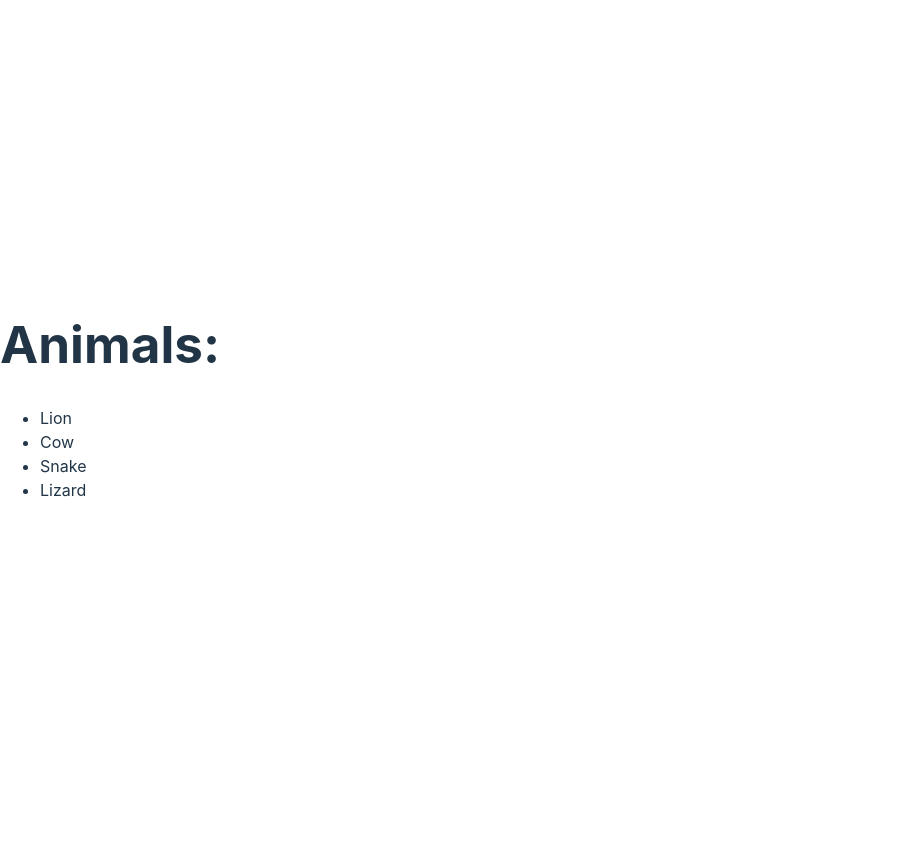
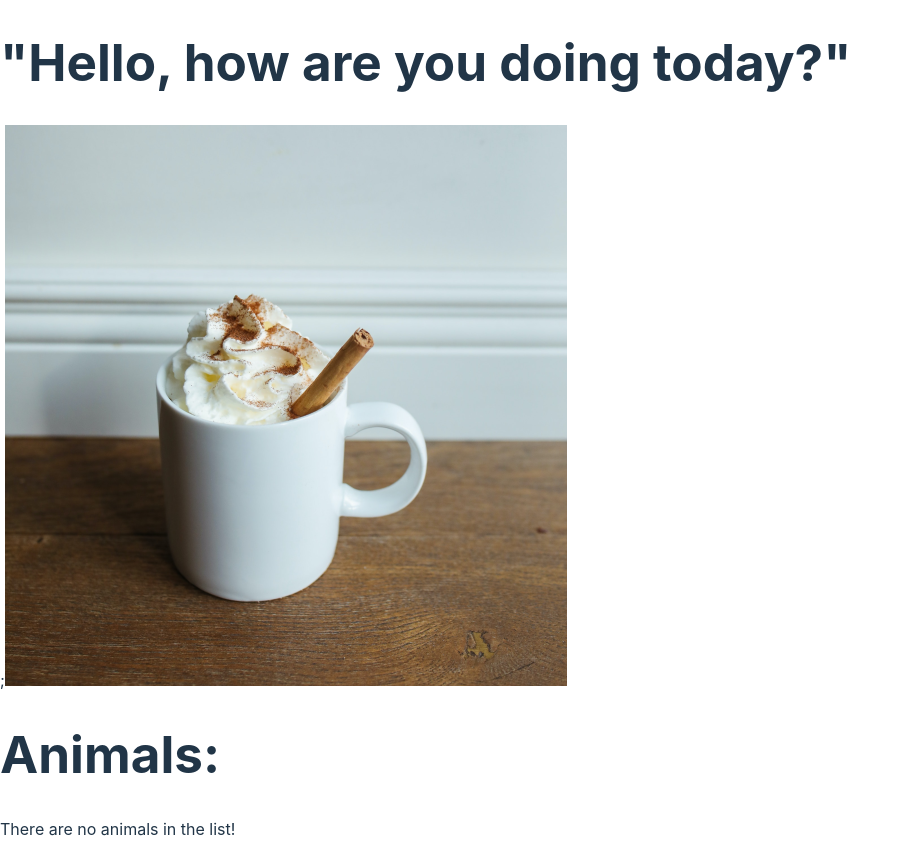
Before and after one commit to Amiriel01/my-first-react-app, a React (Vite) app: page / in a window 1280 px wide. Shown: the whole page, without its empty margins (0-909 px from the left). Before the commit the page ends 800 px from the top, so only its background shows below. Built offline with nearby package versions, Linux system fonts and the light colour scheme.

Commit message:
ternary operator and && to render conditionally

```diff
--- /dev/null
+++ b/src/ListItem.jsx
@@ -0,0 +1,102 @@
+import { Greeting } from "./Greetings"
+//Renders a list of components in JSX using ListItem, List, and App//
+// function ListItem(props) {
+//     return <li>{props.animal}</li>
+// }
+
+// function List(props) {
+//     return (
+//         <ul>
+//             {props.animalsList.map((animal) => {
+//                 return <ListItem key={animal} animal={animal}/>
+//             })}
+//         </ul>
+//     );
+// }
+
+// function App() {
+//     let animals = ["Lion", "Cow", "Snake", "Lizard"];
+
+//     return (
+//         <div>
+//             <h1>Animals:</h1>
+//             <List animalsList={animals} />
+//         </div>
+//     );
+// }
+
+//Conditionally rendering the UI using the ternary operator//
+// function List(props) {
+//     return (
+//       <ul>
+//         {props.animals.map((animal) => {
+//             //startsWith string method checks the see if each word in the list starts with an L. It will turn true or false after checking each word//
+//           return animal.startsWith("L") ? <li key={animal}>{animal}</li> : null;
+//         })}
+//       </ul>
+//     );
+//   }
+
+//   function App() {
+//     const animals = ["Lion", "Cow", "Snake", "Lizard"];
+
+//     return (
+//       <div>
+//         <h1>Animals: </h1>
+//         <List animals={animals} />
+//       </div>
+//     );
+//   }
+//Conditionally rendering the UI using the && operator. This will return a true or false, true will print to the page and false is ignored.//
+// function List(props) {
+//     return (
+//       <ul>
+//         {props.animals.map((animal) => {
+//           return animal.startsWith("L") && <li key={animal}>{animal}</li>;
+//         })}
+//       </ul>
+//     );
+//   }
+
+//   function App() {
+//     const animals = ["Lion", "Cow", "Snake", "Lizard"];
+
+//     return (
+//       <div>
+//         <h1>Animals: </h1>
+//         <List animals={animals} />
+//       </div>
+//     );
+//   }
+//Conditionally render the page using if. This will help from getting a blank page on load if the value is false or null for all values.//
+function List(props) {
+    if (!props.animals) {
+      return <div>Loading...</div>;
+    }
+
+    if (props.animals.length === 0) {
+      return <div>There are no animals in the list!</div>;
+    }
+
+    return (
+      <ul>
+        {props.animals.map((animal) => {
+          return <li key={animal}>{animal}</li>;
+        })}
+      </ul>
+    );
+  }
+
+  function App() {
+    const animals = [];
+
+    return (
+      <div>
+        <Greeting></Greeting>
+        <h1>Animals: </h1>
+        <List animals={animals} />
+      </div>
+    );
+  }
+
+export { App }
--- a/src/main.jsx
+++ b/src/main.jsx
@@ -8,9 +8,10 @@
 import { Greeting } from "./Greetings"
 import { Activity1 } from "./Activity1"
 import Animals from "./Animals"
+import { App } from "./ListItem"
 
 ReactDOM.createRoot(document.getElementById('root')).render(
   <React.StrictMode>
-    <Animals />
+    <App />
   </React.StrictMode>,
 )
```
Also changed, not shown: 1 other file (tests, documents, lock files or other folders).
